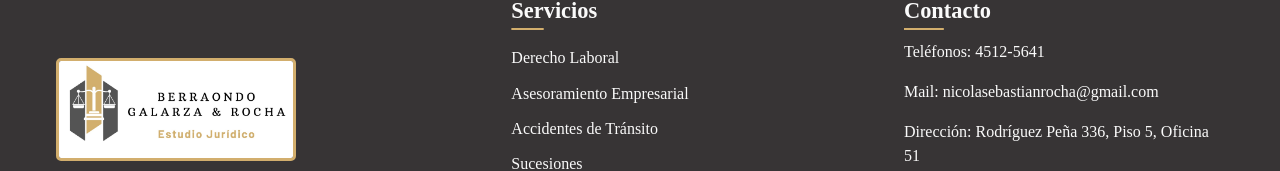
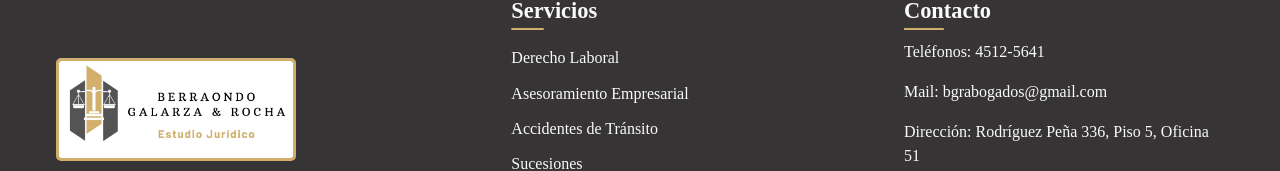
Before and after one commit to MagaliLamela/estudio-nico, a React (Vite) app: page /nosotros in a window 1280 px wide. Shown: the part 1373-1544 px from the top of the page. Built offline with nearby package versions, Linux system fonts and the light colour scheme.

Commit message:
octvo commit

```diff
--- a/index.html
+++ b/index.html
@@ -5,7 +5,7 @@
   <meta charset="UTF-8" />
   <link rel="icon" type="image/svg+xml" href="/src/assets/logo-soloimagen.jpeg" />
   <meta name="viewport" content="width=device-width, initial-scale=1.0" />
-  <title>Estudio Rocha</title>
+  <title>Estudio Berraondo, Galarza & Rocha</title>
   <link href="https://cdn.jsdelivr.net/npm/bootstrap@5.3.3/dist/css/bootstrap.min.css" rel="stylesheet"
     integrity="sha384-QWTKZyjpPEjISv5WaRU9OFeRpok6YctnYmDr5pNlyT2bRjXh0JMhjY6hW+ALEwIH" crossorigin="anonymous">
 </head>
--- a/src/components/Footer/Footer.jsx
+++ b/src/components/Footer/Footer.jsx
@@ -25,7 +25,7 @@ const Footer = () => {
       <div className="contactoFooter">
         <h2><span>Con</span>tacto</h2>
         <p>Teléfonos: 4512-5641</p>
-        <p>Mail: nicolasebastianrocha@gmail.com</p>
+        <p>Mail: bgrabogados@gmail.com</p>
         <p>Dirección: Rodríguez Peña 336, Piso 5, Oficina 51</p>
         <div className="iconosFooter">
           <Link target="_blank" to="https://www.instagram.com" >
```
